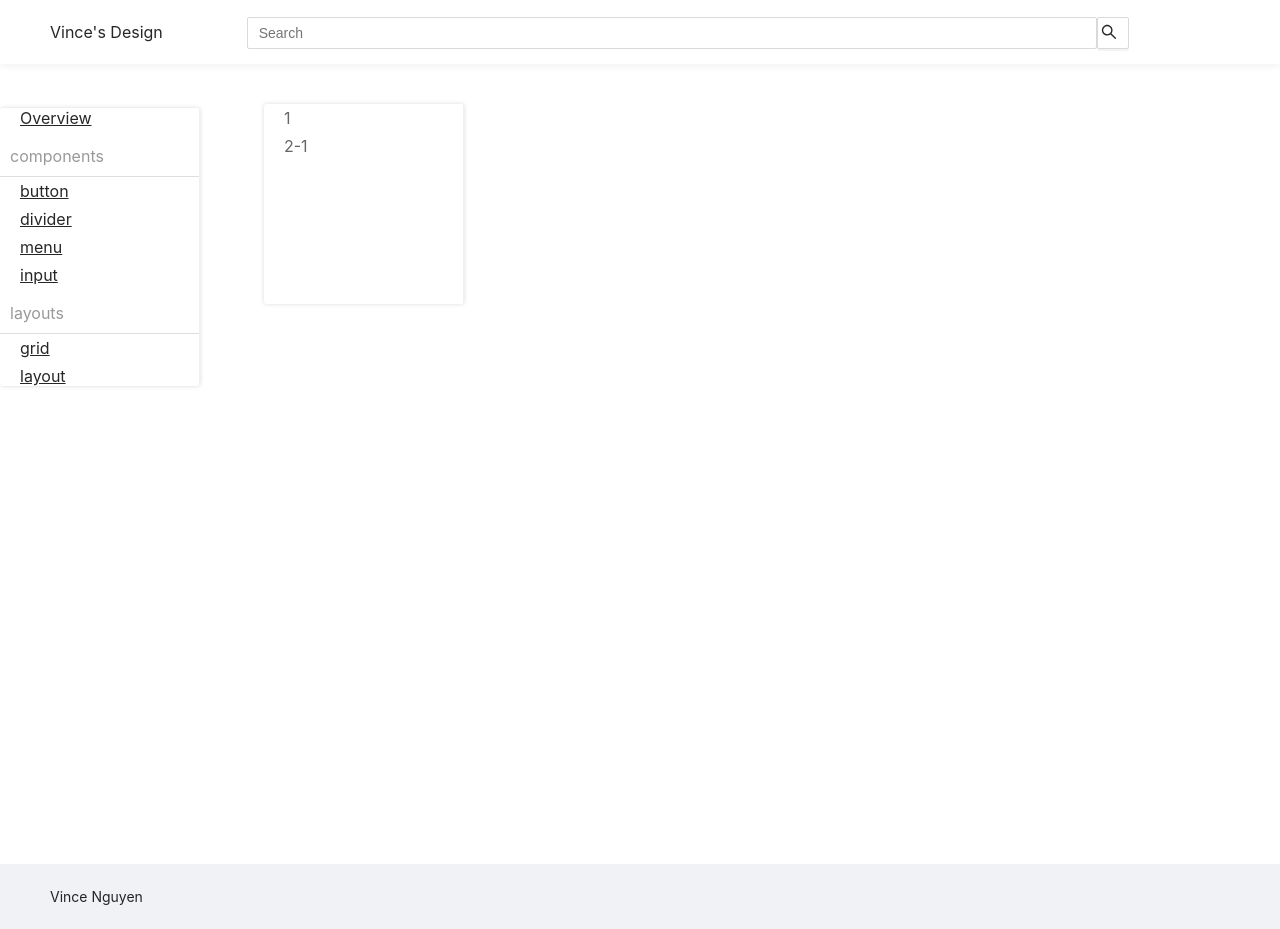
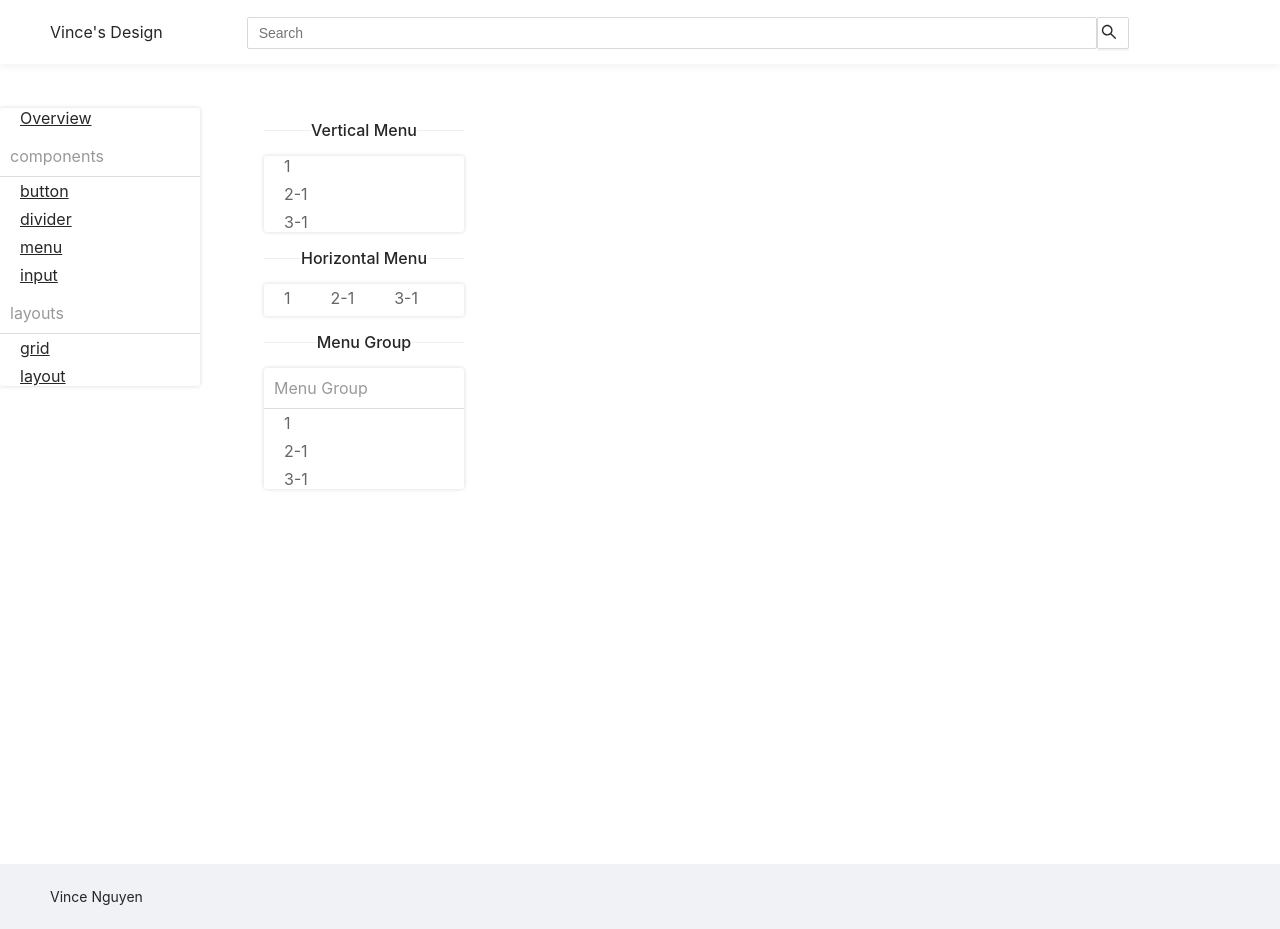
Before and after one commit to VINCENGUYEN-JS/vince-components, a React (Create React App) app: page /menu in a window 1280 px wide. Built offline with nearby package versions, Linux system fonts and the light colour scheme.

Commit message:
add-support-for-horizontal-menu

```diff
--- a/src/components/Menu/Menu.tsx
+++ b/src/components/Menu/Menu.tsx
@@ -1,6 +1,7 @@
 import * as React from "react";
 import classNames from "classnames";
 
+import { parseChildren } from "../../utils/nodeUtil";
 import "./style/index.scss";
 
 interface MenuProps extends React.HTMLAttributes<HTMLUListElement> {
@@ -31,8 +32,10 @@ export const MenuContext = React.createContext<MenuContextProps>(
 const prefixCls = "menu";
 
 const Menu = (props: MenuProps) => {
-  const { children, style: customStyle, mode = "inline" } = props;
+  const { children, style: customStyle, mode = "vertical" } = props;
   const [selectedKeys, setSeletedKeys] = React.useState<string[]>([]);
+
+  const childList: React.ReactElement[] = parseChildren(children, []);
 
   const onInternalClick = (info: MenuInfo) => {
     const { key, domEvent } = info;
@@ -55,7 +58,7 @@ const Menu = (props: MenuProps) => {
   return (
     <MenuContext.Provider value={contextValues}>
       <ul className={classes} style={customStyle}>
-        {children}
+        {childList}
       </ul>
     </MenuContext.Provider>
   );
--- a/src/components/Menu/style/index.scss
+++ b/src/components/Menu/style/index.scss
@@ -56,4 +56,20 @@
   &-inline {
     border-right: 1px solid #f0f0f0;
   }
+
+  &-horizontal {
+    > .menu-item {
+      display: inline-block;
+    }
+    > .menu-item-selected:after {
+      position: absolute;
+      right: 20px;
+      bottom: 0;
+      left: 20px;
+      border-bottom: 2px solid transparent;
+      transition: border-color 0.3s cubic-bezier(0.645, 0.045, 0.355, 1);
+      content: "";
+      border-bottom: 2px solid #1890ff;
+    }
+  }
 }
--- a/src/pages/MenuExample.tsx
+++ b/src/pages/MenuExample.tsx
@@ -1,17 +1,29 @@
 import * as React from "react";
-import Menu, { MenuItem } from "../components/Menu";
 
-const menuStyle = {
-  width: 200,
-  height: 200,
-  overflow: "auto",
-};
+import Divider from "../components/Divider/Divider";
+import Menu, { MenuItem, MenuItemGroup } from "../components/Menu";
 
 const MenuExample = () => (
-  <div>
-    <Menu style={menuStyle}>
-      <MenuItem>1</MenuItem>
-      <MenuItem>2-1</MenuItem>
+  <div style={{ width: 200 }}>
+    <Divider>Vertical Menu</Divider>
+    <Menu>
+      <MenuItem key="1">1</MenuItem>
+      <MenuItem key="2">2-1</MenuItem>
+      <MenuItem key="3">3-1</MenuItem>
+    </Menu>
+    <Divider>Horizontal Menu</Divider>
+    <Menu mode="horizontal">
+      <MenuItem key="1">1</MenuItem>
+      <MenuItem key="2">2-1</MenuItem>
+      <MenuItem key="3">3-1</MenuItem>
+    </Menu>
+    <Divider>Menu Group</Divider>
+    <Menu>
+      <MenuItemGroup title="Menu Group">
+        <MenuItem key="1">1</MenuItem>
+        <MenuItem key="2">2-1</MenuItem>
+        <MenuItem key="3">3-1</MenuItem>
+      </MenuItemGroup>
     </Menu>
   </div>
 );
```
